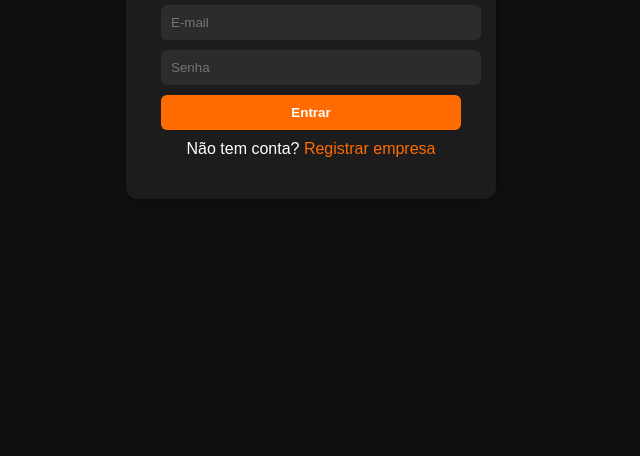
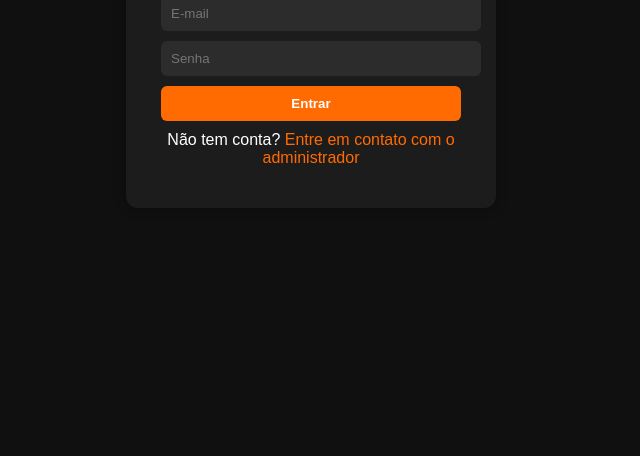
Before and after one commit to Lukaxy/restaurantsistem, a website: page Sistema/public/login.html in a window 1280 px wide. Shown: the part 344-800 px from the top of the page, without its empty margins (329-969 px from the left). Drawn offline with Linux system fonts and the light colour scheme.

Commit message:
Update login.html

```diff
--- a/Sistema/public/login.html
+++ b/Sistema/public/login.html
@@ -17,7 +17,7 @@
 
     <p style="margin-top:10px;">
       Não tem conta?
-      <a href="register-company.html">Registrar empresa</a>
+      <a href="contato">Entre em contato com o administrador</a>
     </p>
 
     <p id="msg" style="color:red;margin-top:10px;"></p>
```
